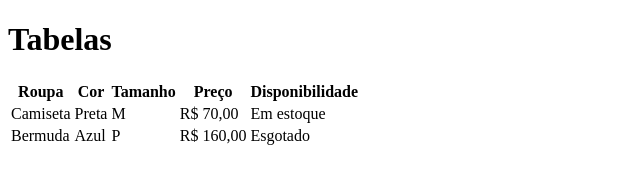
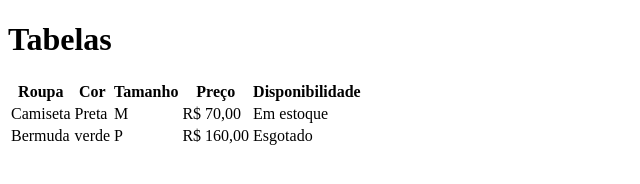
Before and after one commit to Shaka183/aula-tabela, a plain HTML site: page index.html in a window 1280 px wide. Shown: the full height of the page, 0-640 px from the left. Drawn offline with Linux system fonts and the light colour scheme.

Commit message:
foi trocado a cor da bermuda para verde

```diff
--- a/index.html
+++ b/index.html
@@ -26,7 +26,7 @@
 
         <tr>
             <td>Bermuda</td>
-            <td>Azul</td>
+            <td>verde</td>
             <td>P</td>
             <td>R$ 160,00</td>
             <td>Esgotado</td>
```
